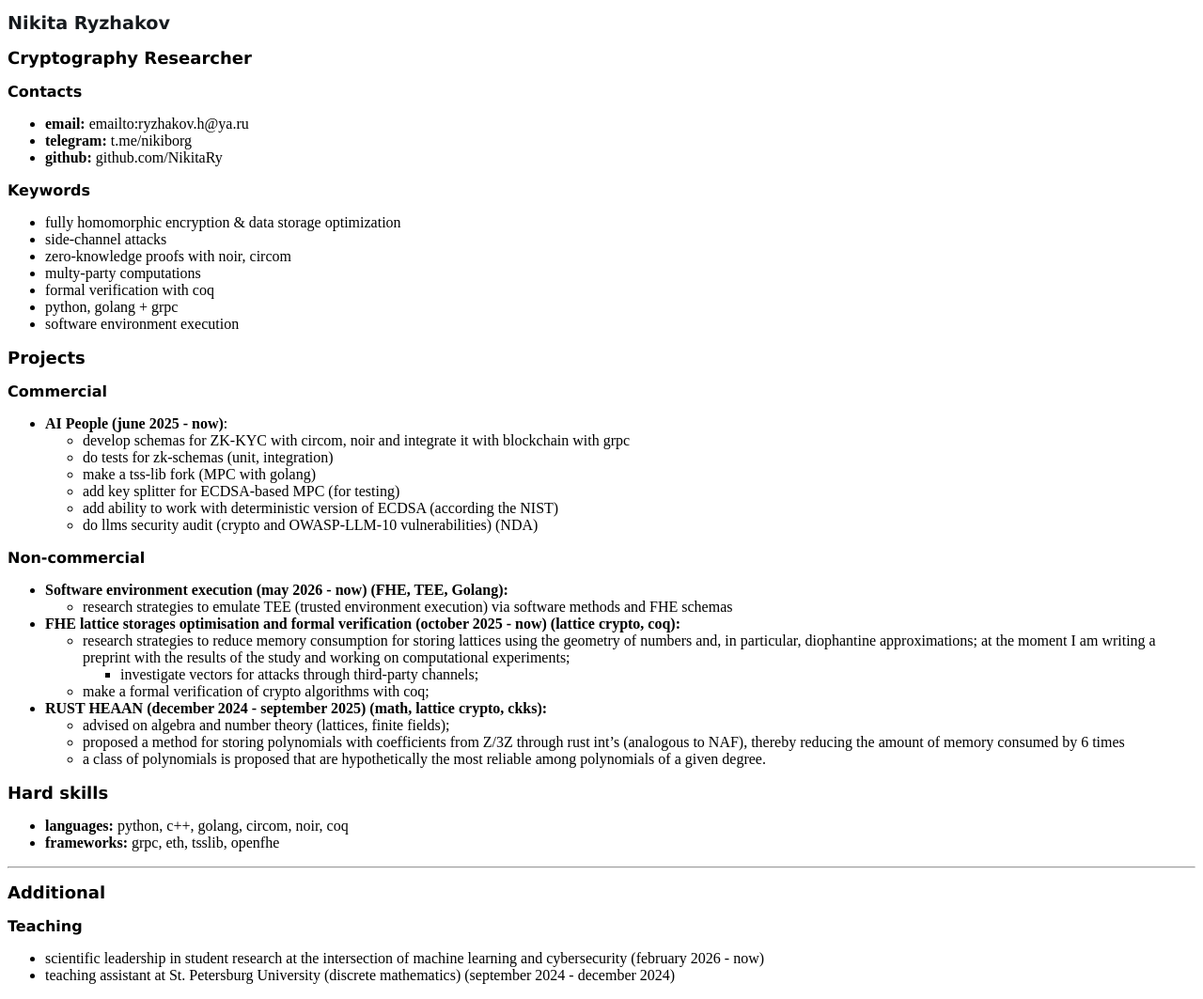
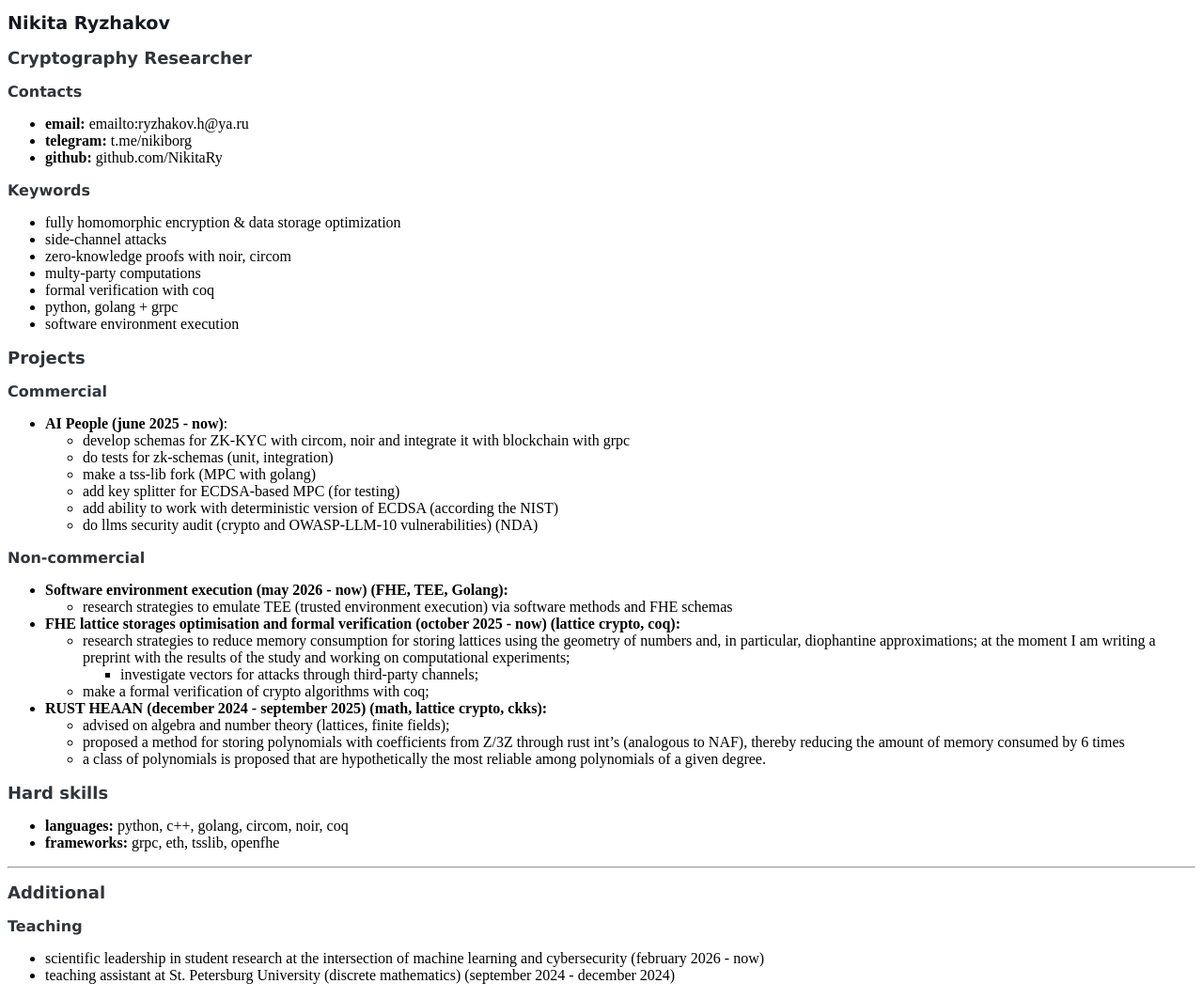
Before and after one commit to NikitaRy/NikitaRy.github.io, a Jekyll site: the page built from about.md, in a window 1280 px wide. Shown: the whole page at 94% size. Built offline with Jekyll 4.4.1, drawn with Linux system fonts in a browser that asks for light colours; our own code applies the rules of GitHub Pages for plain Markdown files.

Commit message:
color...

```diff
--- a/assets/css/style.css
+++ b/assets/css/style.css
@@ -5,7 +5,7 @@ h1{
 }
 
 h2, h3{
-    color: 2f353b;
+    color: #2f353b;
     font-family: Verdana, Geneva, Tahoma, sans-serif;
 }
 
```
